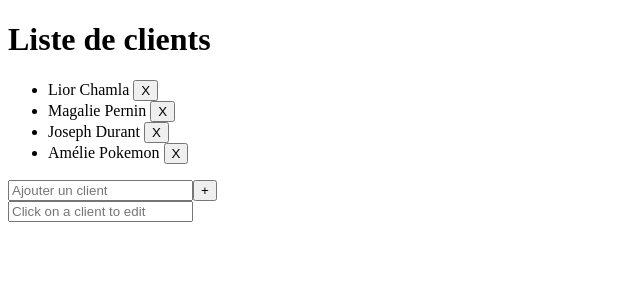
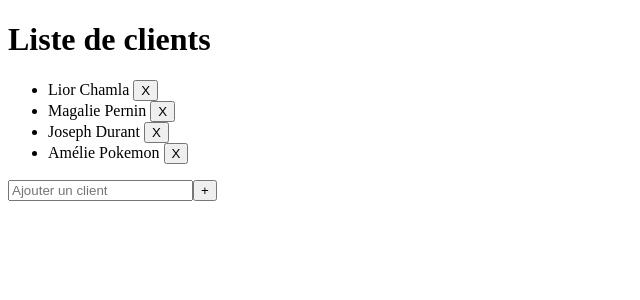
Before and after one commit to vihong/liorChamlaFunctional, a React (Create React App) app: page / in a window 1280 px wide. Shown: the top 300 px of the page, without its empty margins (0-640 px from the left). Built offline with nearby package versions, Linux system fonts and the light colour scheme.

Commit message:
14 - Afficher la box d'editing que si client est sélectionné (affichage conditionnel) GIVEN la liste de client WHEN je clique sur un client existant, THEN une input box d'édition apparait et le focus est placé en fin du texte dans l'input box d'édition

```diff
--- a/src/App.js
+++ b/src/App.js
@@ -1,4 +1,4 @@
-import { useState } from "react";
+import { useRef, useState } from "react";
 import Client from "./Client";
 import Form from "./Form";
 import "./styles.css";
@@ -14,7 +14,11 @@ function App() {
     { id: 4, nom: "Amélie Pokemon" }
   ]);
 
-  const [clientInInputBox, setClientInInputBox] = useState({});
+  const [clientBeingEdited, setClientbeingEdited] = useState({});
+
+  const [isEditing, setIsEditing] = useState(false);
+
+  const editBoxRef = useRef();
 
   // comportements (events handler)
   const handleDelete = (id) => {
@@ -29,9 +33,11 @@ function App() {
     setClients(clientsCopy);
   };
 
-  const handleClientSelected = (idSelected) => {
+  const handleClientSelected = async (idSelected) => {
+    setIsEditing(true);
     const clientToEdit = clients.find((client) => client.id === idSelected);
-    setClientInInputBox(clientToEdit);
+    await setClientbeingEdited(clientToEdit);
+    editBoxRef.current.focus();
   };
 
   const handleUpdate = (clientUpdated) => {
@@ -42,8 +48,8 @@ function App() {
   };
 
   const handleInputChange = (event) => {
-    const clientUpdated = { id: clientInInputBox.id, nom: event.target.value };
-    setClientInInputBox(clientUpdated);
+    const clientUpdated = { id: clientBeingEdited.id, nom: event.target.value };
+    setClientbeingEdited(clientUpdated);
     handleUpdate(clientUpdated);
   };
 
@@ -57,7 +63,7 @@ function App() {
         ))}
       </ul>
       <Form handleAdd={handleAdd} />
-      <input value={clientInInputBox.nom} placeholder={"Click on a client to edit"} onChange={handleInputChange} />
+      {isEditing && <input ref={editBoxRef} value={clientBeingEdited.nom} placeholder={"Click on a client to edit"} onChange={handleInputChange} />}
     </div>
   );
 }
@@ -81,4 +87,5 @@ export default App;
  * 11) notion de black box (raise the id)
  * 12) refactor Form
  * 13) Ajouter un input (séparé) modifiable en live
+ * 14) Ajouter un input add client à sélectionner
  */
--- a/src/Form.jsx
+++ b/src/Form.jsx
@@ -1,7 +1,7 @@
 import React, { useState } from "react";
 
-export default function Form({ handleAdd }) {
-  const [nouveauClient, setNouveauClient] = useState("");
+export default function Form({ handleAdd, valueInputBox }) {
+  const [nouveauClient, setNouveauClient] = useState(valueInputBox ? valueInputBox : "");
 
   const handleSubmit = (event) => {
     event.preventDefault();
```
